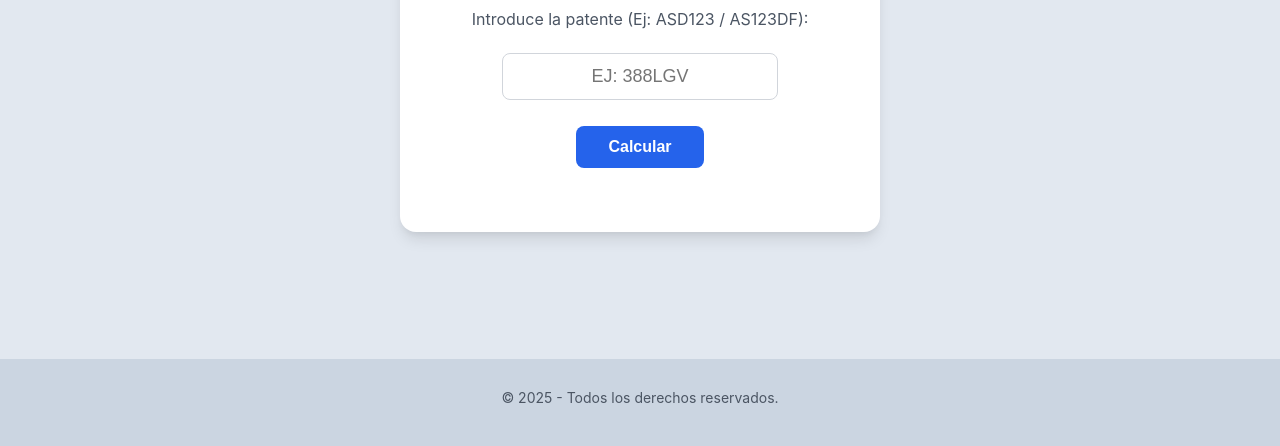
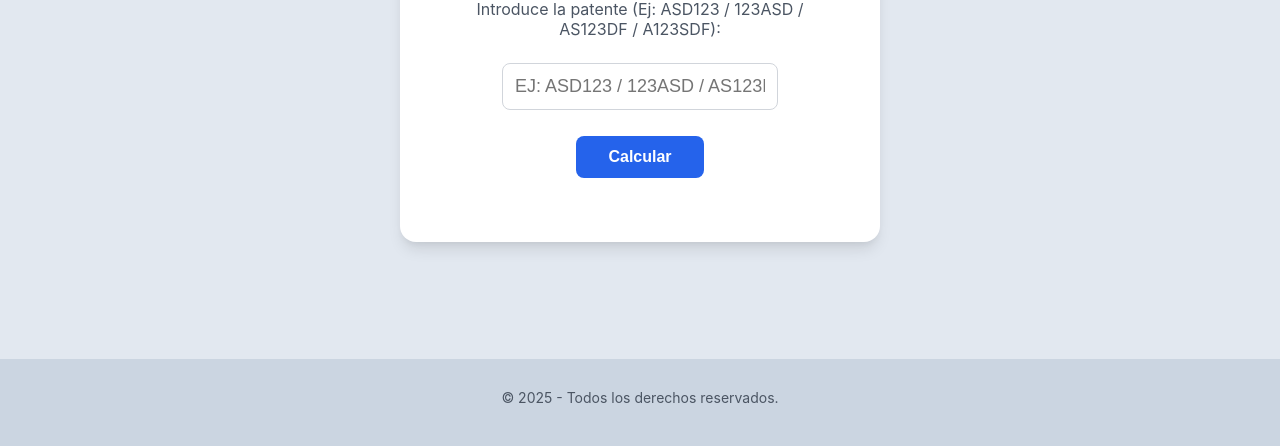
Before and after one commit to jcl7789/calculadora-digitos-patentes, a plain HTML site: page index.html in a window 1280 px wide. Shown: the part 354-800 px from the top of the page. Drawn offline with Linux system fonts and the light colour scheme.

Commit message:
mod: placeholders

```diff
--- a/index.html
+++ b/index.html
@@ -21,8 +21,8 @@
 
     <div class="container">
         <h1>Calculadora de Dígito Verificador</h1>
-        <p>Introduce la patente (Ej: ASD123 / AS123DF):</p>
-        <input type="text" id="patenteInput" placeholder="Ej: 388LGV" maxlength="7">
+        <p>Introduce la patente (Ej: ASD123 / 123ASD / AS123DF / A123SDF):</p>
+        <input type="text" id="patenteInput" placeholder="Ej: ASD123 / 123ASD / AS123DF / A123SDF" maxlength="7">
         <button id="calculate-btn">Calcular</button>
         <p id="result"></p>
     </div>
```
